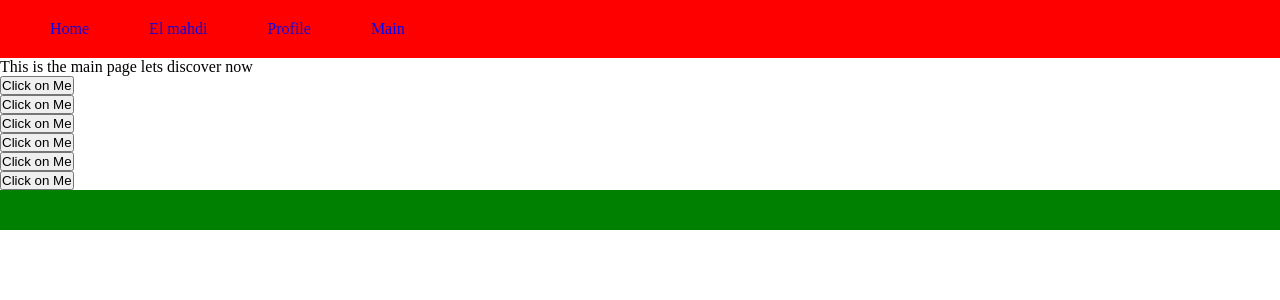
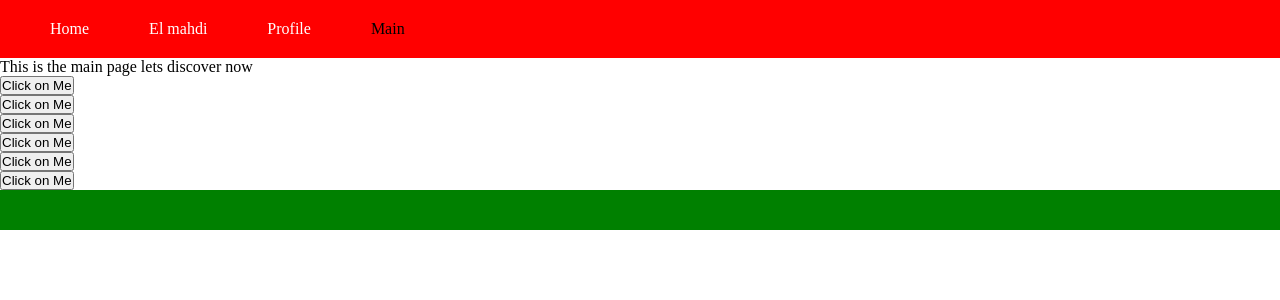
Before and after one commit to elmahdi004/learn-nuxt, a Nuxt app: page / in a window 1280 px wide. Shown: the top 300 px of the page. Built offline with nearby package versions, Linux system fonts and the light colour scheme.

Commit message:
ceop first part

```diff
--- a/layouts/default.vue
+++ b/layouts/default.vue
@@ -22,6 +22,9 @@
 </template>
 <script></script>
 <style>
+.router-link-active {
+  color: black; /* Change this to your desired active color */
+}
 * {
   margin: 0;
   padding: 0;
@@ -29,6 +32,7 @@
 }
 a{
     text-decoration: none;
+    color: white;
 }
 nav {
   background-color: red;
--- a/nuxt.config.ts
+++ b/nuxt.config.ts
@@ -2,4 +2,14 @@
 export default defineNuxtConfig({
   compatibilityDate: '2024-04-03',
   devtools: { enabled: true },
+  app:{
+    head:{
+      meta:[
+        {
+          name:"description",
+          content:"this is our description how we can help u"
+        }
+      ]
+    }
+  }
 })
--- a/pages/home.vue
+++ b/pages/home.vue
@@ -1,4 +1,7 @@
 <template>
+    <Head>
+        <title>Home page</title>
+    </Head>
     <h3>
         This is the Home Page
     </h3>
```
